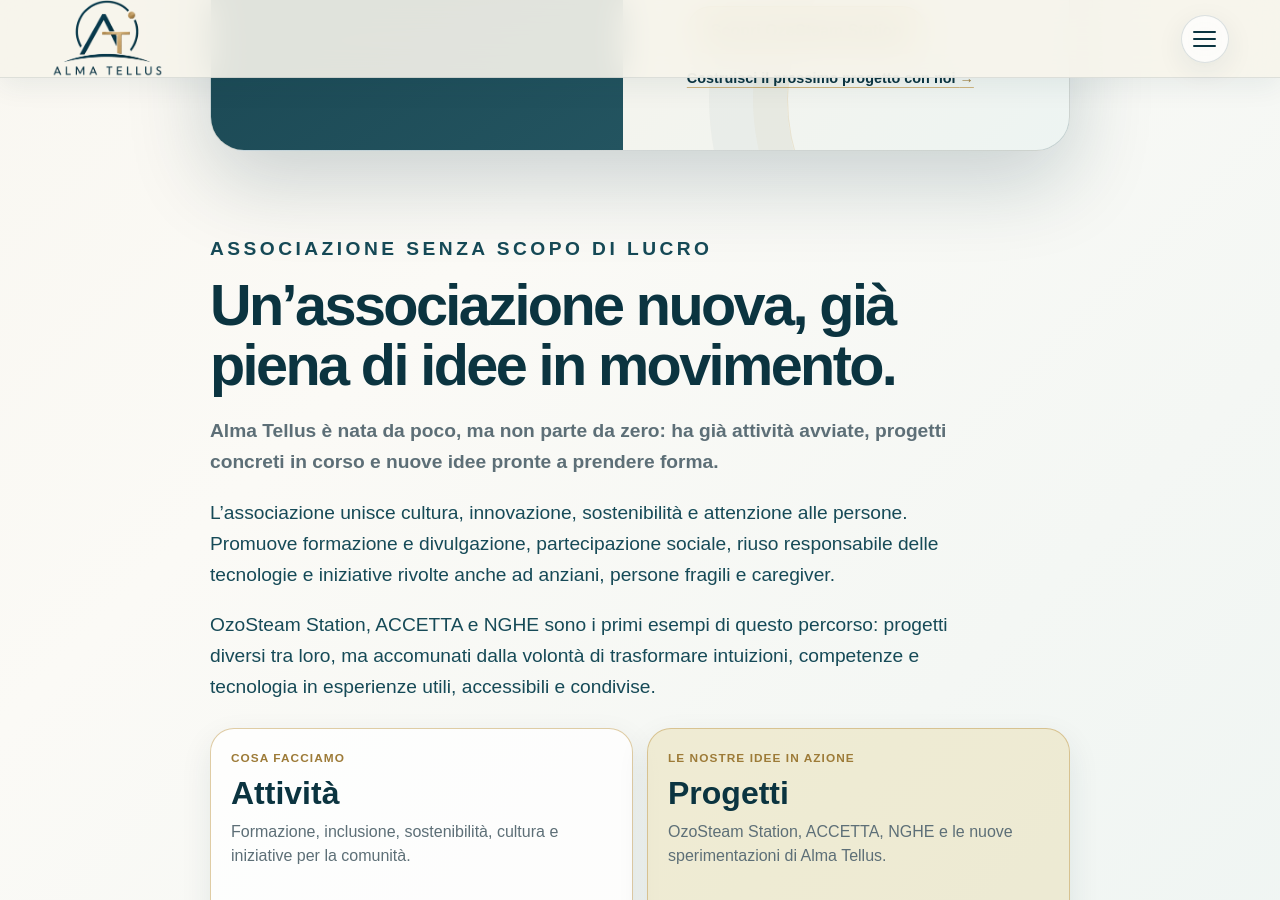
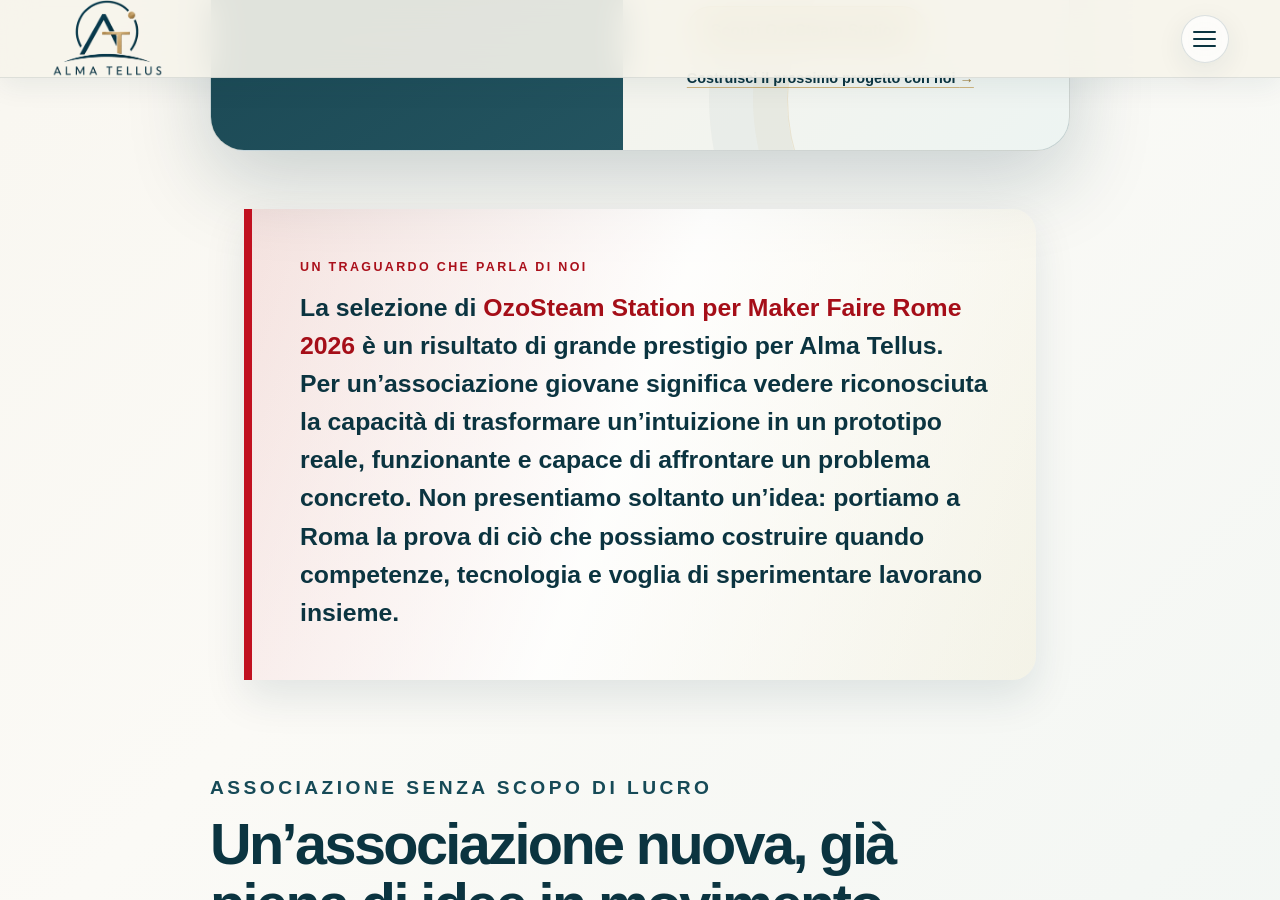
Before and after one commit to almatellus/almatellus.github.io, a Jekyll site: the page built from index.html, in a window 1280 px wide and 900 px high, scrolled down 740 px. Built offline with Jekyll 4.4.1, drawn with Linux system fonts in a browser that asks for light colours.

Commit message:
Celebra in home la selezione di OzoSteam a Maker Faire

```diff
--- a/index.html
+++ b/index.html
@@ -55,6 +55,18 @@
       </div>
     </section>
 
+    <aside class="maker-result" aria-label="Riconoscimento Maker Faire Rome 2026">
+      <p class="maker-result-label">Un traguardo che parla di noi</p>
+      <p>
+        La selezione di <strong>OzoSteam Station per Maker Faire Rome 2026</strong>
+        è un risultato di grande prestigio per Alma Tellus. Per un’associazione giovane
+        significa vedere riconosciuta la capacità di trasformare un’intuizione in un
+        prototipo reale, funzionante e capace di affrontare un problema concreto.
+        Non presentiamo soltanto un’idea: portiamo a Roma la prova di ciò che possiamo
+        costruire quando competenze, tecnologia e voglia di sperimentare lavorano insieme.
+      </p>
+    </aside>
+
     <p class="eyebrow">Associazione senza scopo di lucro</p>
     <h1>Un’associazione nuova, già piena di idee in movimento.</h1>
 
```
